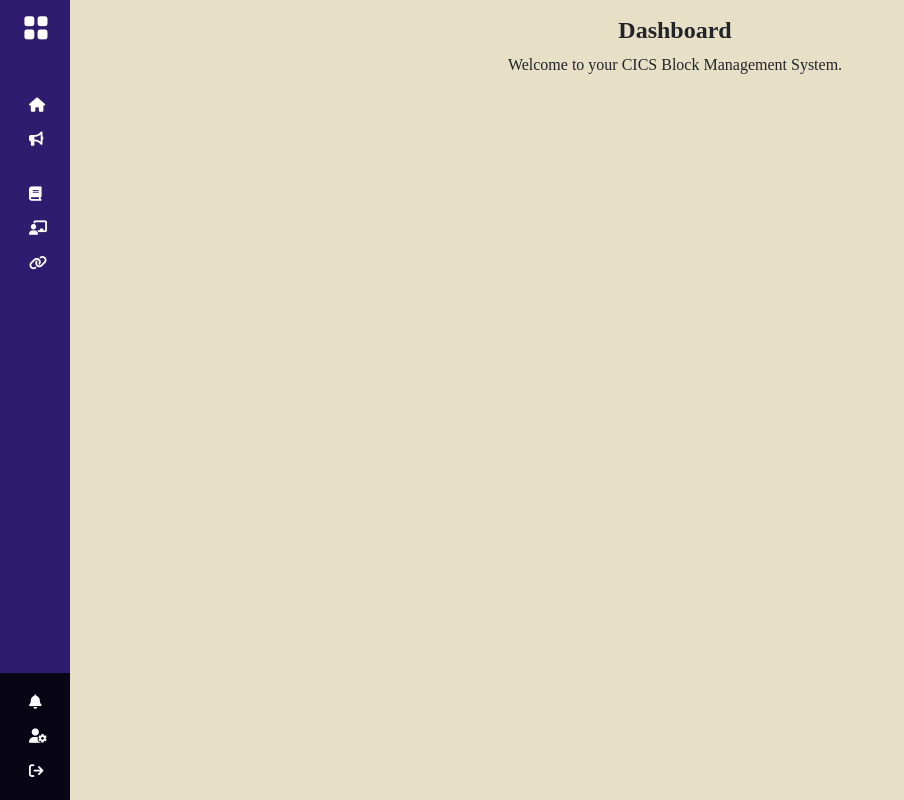
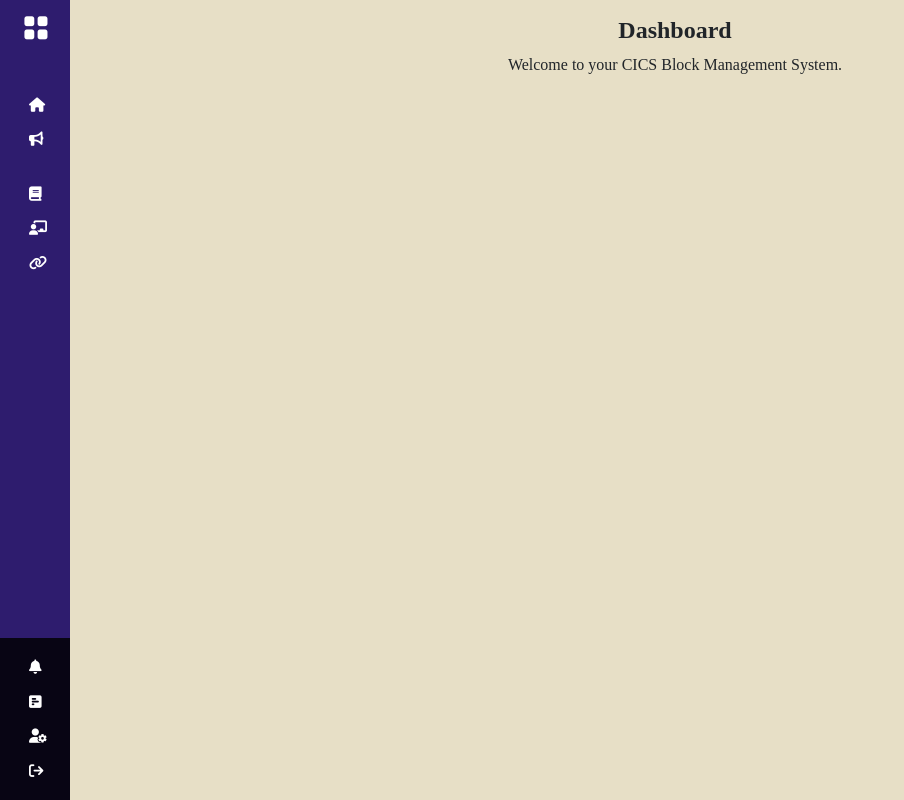
Before and after one commit to notvyn/BlockHub_Web, a Flask app: page / in a window 1280 px wide. Shown: the whole page, without its empty margins (0-904 px from the left). Run offline with Flask 3, Linux system fonts and the light colour scheme; some libraries are stand-ins or nearby versions; some web fonts are replaced.

Commit message:
Added feedback on the sidebar

```diff
--- a/app/templates/navbar.html
+++ b/app/templates/navbar.html
@@ -56,6 +56,12 @@
         </li>
         <li class="sidebar-item">
             <a href="#" class="sidebar-link">
+                <i class="fa-solid fa-square-poll-horizontal"></i>
+                <span>Feedback</span>
+            </a>
+        </li>
+        <li class="sidebar-item">
+            <a href="#" class="sidebar-link">
                 <i class="fa-solid fa-user-gear"></i>
                 <span>Setting</span>
             </a>
```
